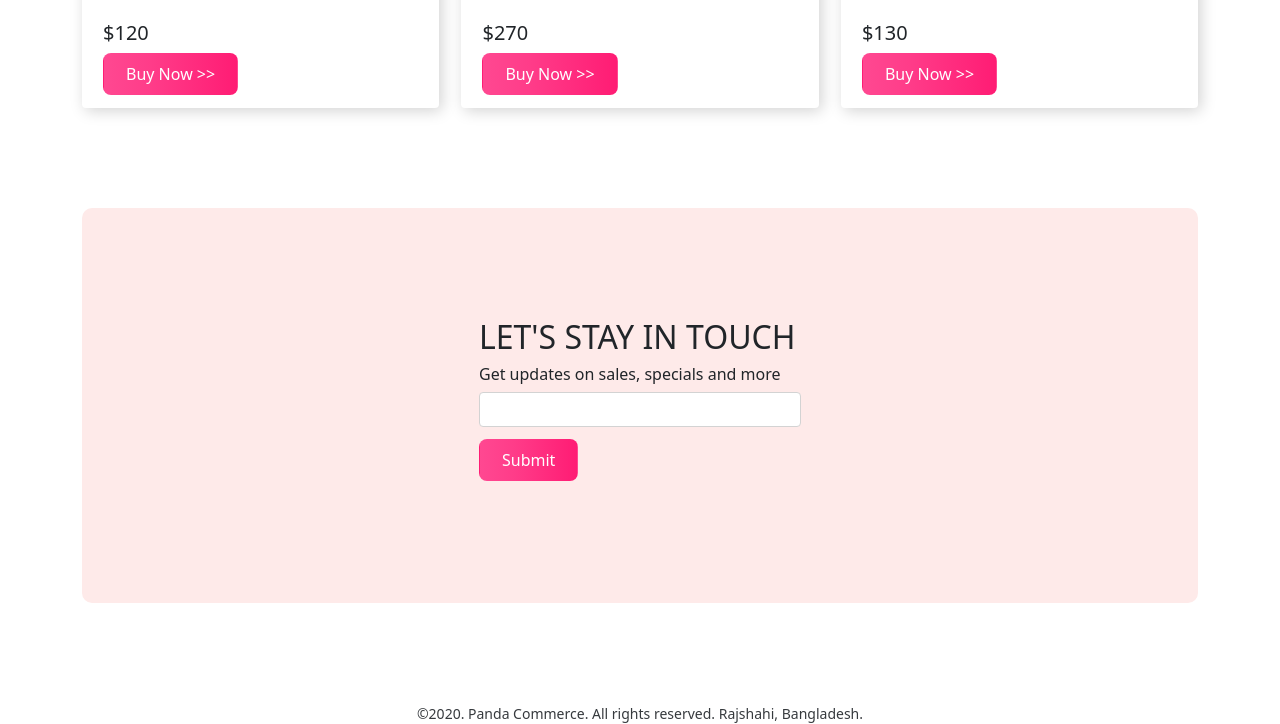
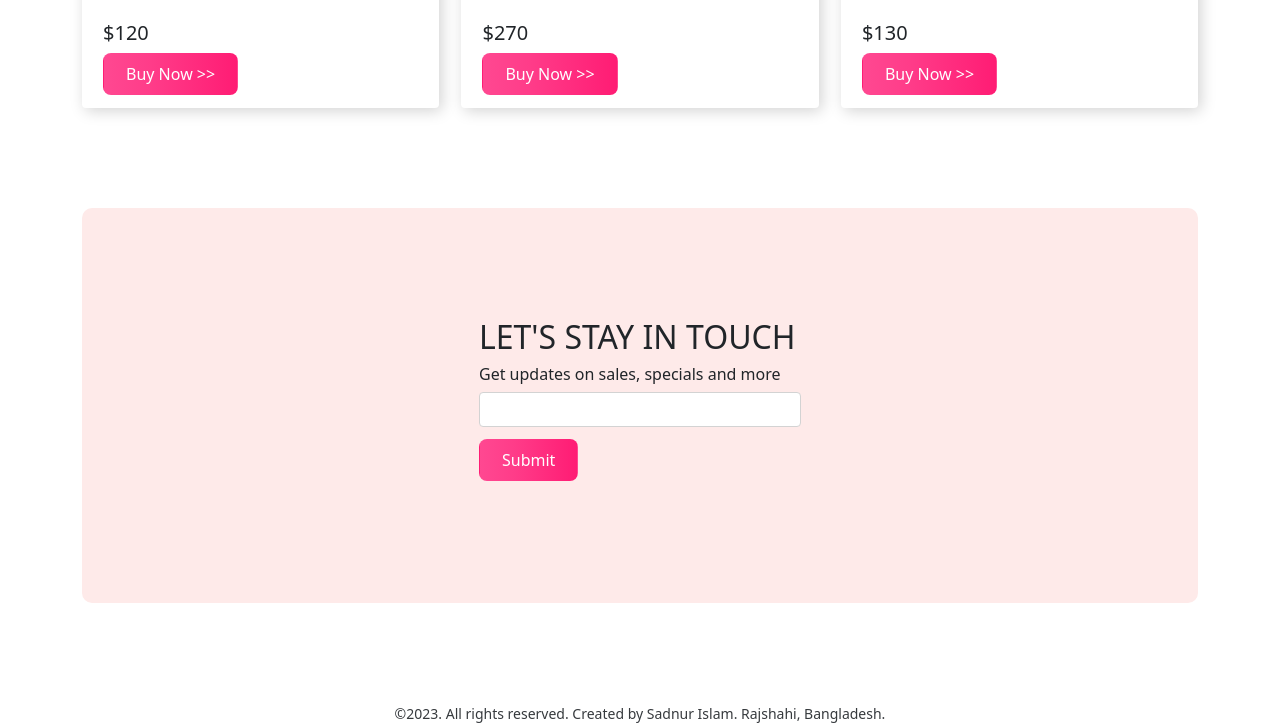
Before and after one commit to SadnurIslam/simple-eCommerce, a plain HTML site: page index.html in a window 1280 px wide. Shown: the part 1996-2720 px from the top of the page. Drawn offline with Linux system fonts and the light colour scheme.

Commit message:
add creator

```diff
--- a/index.html
+++ b/index.html
@@ -236,7 +236,7 @@
         </div>
 
         <footer>
-            <p>©2020. Panda Commerce. All rights reserved. Rajshahi, Bangladesh.</p>
+            <p>©2023. All rights reserved. Created by Sadnur Islam. Rajshahi, Bangladesh.</p>
         </footer>
 
         <script src="assets/bootstrap/js/bootstrap.min.js"></script>
```
